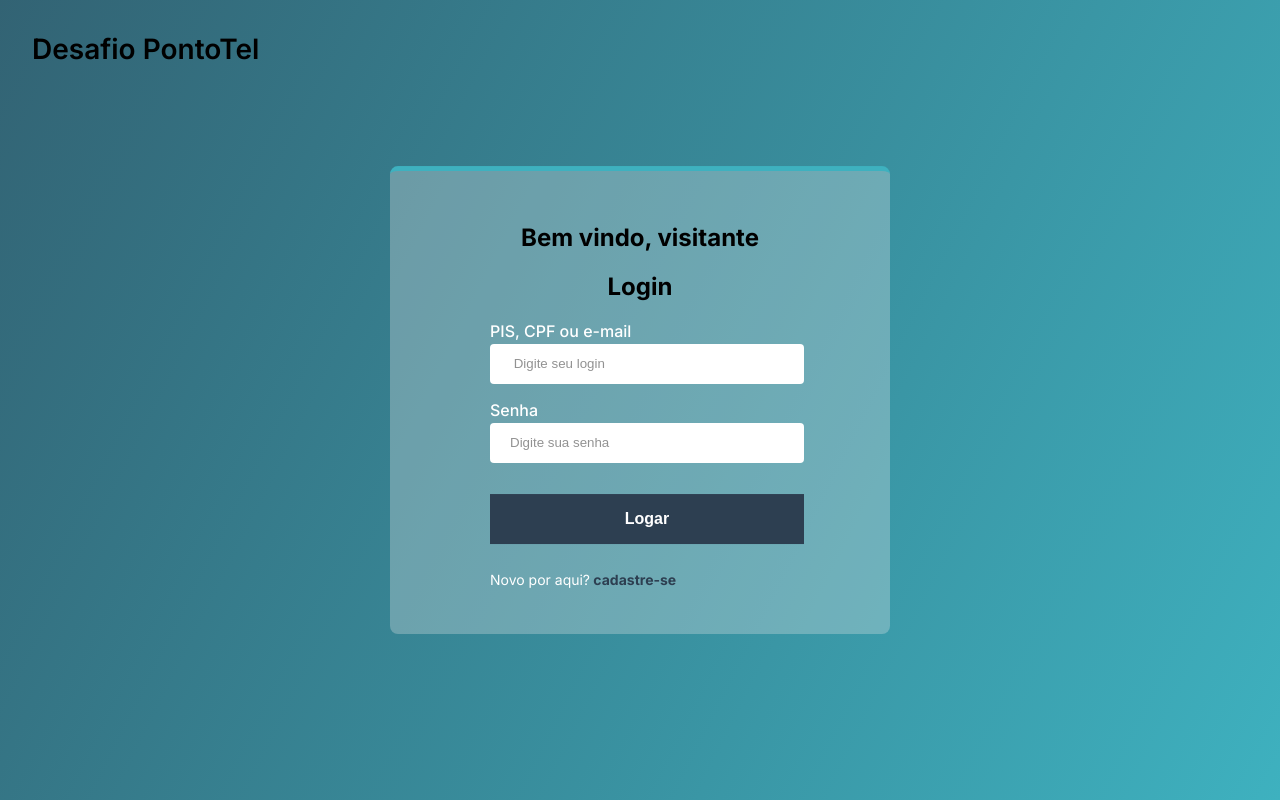
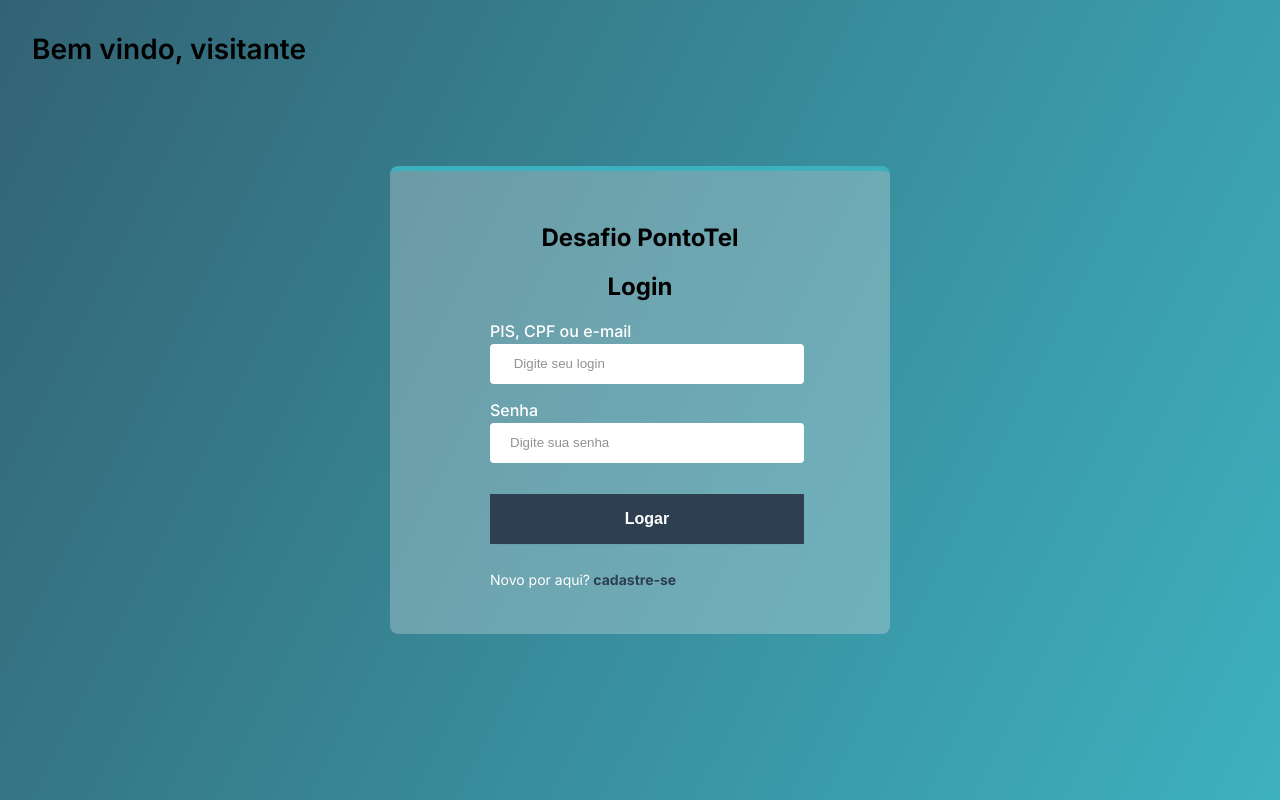
Before and after one commit to otnielgusta/d3s4fio1_front, a Next.js app: page / in a window 1280 px wide. Built offline with nearby package versions, Linux system fonts and the light colour scheme.

Commit message:
Update index.jsx

```diff
--- a/src/pages/index.jsx
+++ b/src/pages/index.jsx
@@ -18,14 +18,14 @@ export default function Home() {
     <div className={styles.body}>
       <header className={styles.header}>
         <div className={styles.containerHeader}>
-          <h1>Desafio PontoTel</h1>
+          <h1>Bem vindo, visitante</h1>
         </div>
 
       </header>
       <section className={styles.sectionLogin}>
         <div className={styles.containerLogin}>
           <div className={styles.headerLogin}>
-            <h2>Bem vindo, visitante</h2>
+            <h2>Desafio PontoTel</h2>
             <h2>Login</h2>
           </div>
           <form id="formLogin" className={styles.form}>
```
